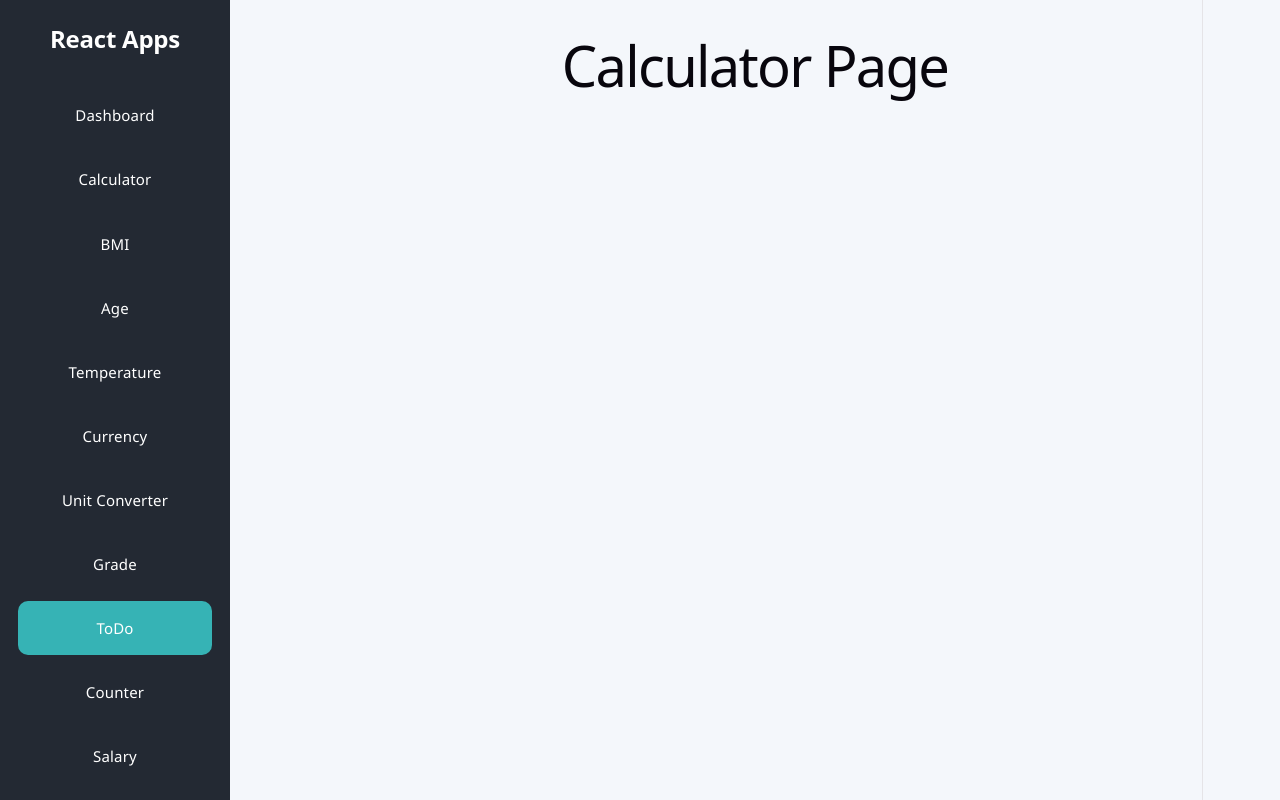
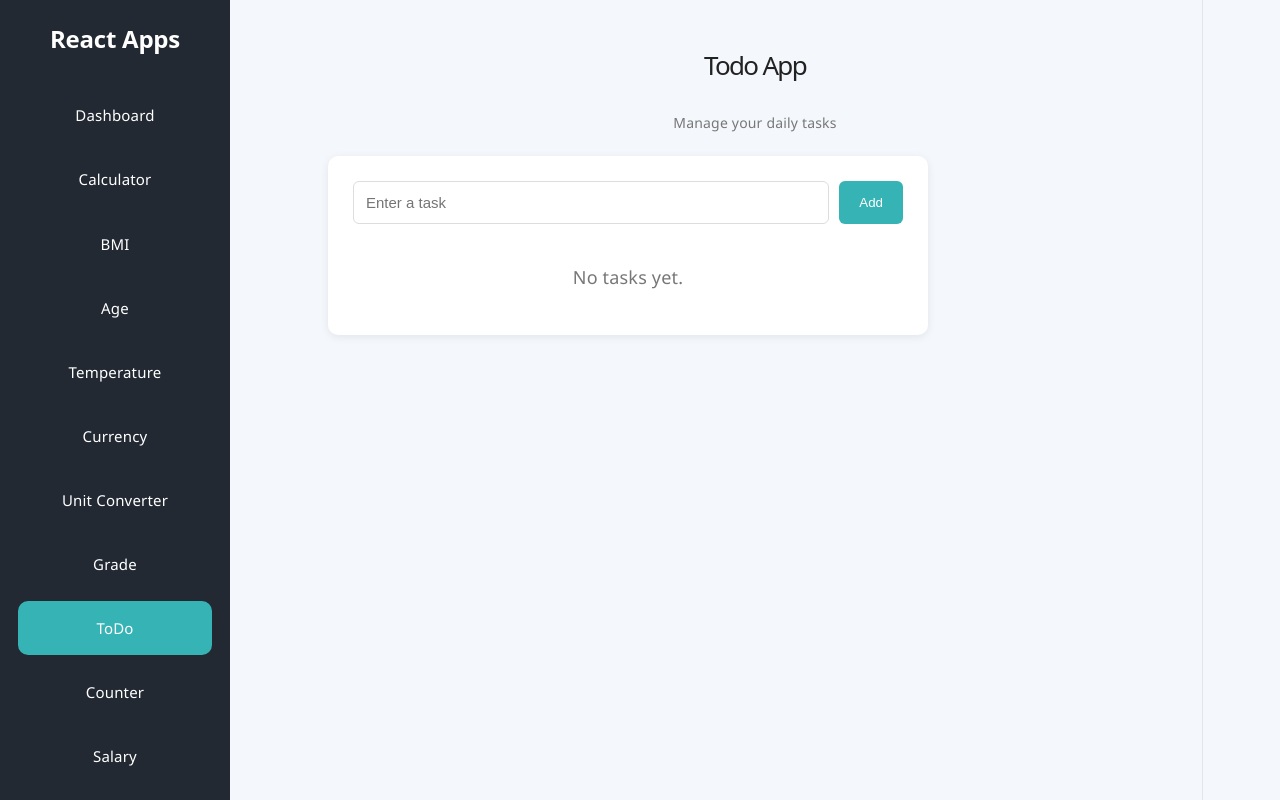
Before and after one commit to NaimaMuse/React-Mini-Apps, a React (Vite) app in the folder my-react-app/: page /todo in a window 1280 px wide. Built offline with nearby package versions, Linux system fonts and the light colour scheme.

Commit message:
created the todo  app and its design

```diff
--- a/my-react-app/src/App.css
+++ b/my-react-app/src/App.css
@@ -896,3 +896,128 @@ body{
     font-size:26px;
     font-weight:bold;
 }
+
+
+
+/* ===========================
+   TODO APP
+=========================== */
+
+.todo-page{
+    width:100%;
+}
+
+.todo-header{
+    margin-bottom:20px;
+}
+
+.todo-header h1{
+    font-size:26px;
+    color:#222;
+}
+
+.todo-header p{
+    color:#777;
+    font-size:14px;
+    margin-top:4px;
+}
+
+.todo-card{
+    max-width:600px;
+    background:#fff;
+    padding:25px;
+    border-radius:10px;
+    box-shadow:0 2px 8px rgba(0,0,0,.08);
+}
+
+/* Input */
+
+.todo-input-group{
+    display:flex;
+    gap:10px;
+    margin-bottom:20px;
+}
+
+.todo-input-group input{
+    flex:1;
+    padding:12px;
+    border:1px solid #ddd;
+    border-radius:6px;
+    outline:none;
+    font-size:15px;
+}
+
+.todo-input-group input:focus{
+    border-color:#36b3b5;
+}
+
+.todo-input-group button{
+    background:#36b3b5;
+    color:white;
+    border:none;
+    padding:12px 20px;
+    border-radius:6px;
+    cursor:pointer;
+}
+
+.todo-input-group button:hover{
+    background:#2a9b9d;
+}
+
+/* Task List */
+
+.todo-list ul{
+    list-style:none;
+}
+
+.todo-item{
+    display:flex;
+    justify-content:space-between;
+    align-items:center;
+    padding:12px 15px;
+    margin-bottom:10px;
+    background:#f7f9fa;
+    border-radius:8px;
+}
+
+.todo-item span{
+    font-size:15px;
+    color:#333;
+}
+
+.todo-buttons{
+    display:flex;
+    gap:8px;
+}
+
+.edit-btn{
+    background:#36b3b5;
+    color:white;
+    border:none;
+    padding:7px 12px;
+    border-radius:5px;
+    cursor:pointer;
+}
+
+.delete-btn{
+    background:#e74c3c;
+    color:white;
+    border:none;
+    padding:7px 12px;
+    border-radius:5px;
+    cursor:pointer;
+}
+
+.edit-btn:hover{
+    background:#2a9b9d;
+}
+
+.delete-btn:hover{
+    background:#c0392b;
+}
+
+.empty-task{
+    text-align:center;
+    color:#777;
+    padding:20px;
+}
--- a/my-react-app/src/Pages/Todo.jsx
+++ b/my-react-app/src/Pages/Todo.jsx
@@ -1,5 +1,105 @@
+import { useState } from "react";
+
 function Todo() {
-  return <h1>Calculator Page</h1>;
+  const [task, setTask] = useState("");
+  const [tasks, setTasks] = useState([]);
+  const [editIndex, setEditIndex] = useState(null);
+
+  function addTask() {
+    if (task.trim() === "") return;
+
+    if (editIndex !== null) {
+      const updatedTasks = [...tasks];
+      updatedTasks[editIndex] = task;
+      setTasks(updatedTasks);
+      setEditIndex(null);
+    } else {
+      setTasks([...tasks, task]);
+    }
+
+    setTask("");
+  }
+
+  function deleteTask(index) {
+    const updatedTasks = tasks.filter((_, i) => i !== index);
+    setTasks(updatedTasks);
+
+    if (editIndex === index) {
+      setTask("");
+      setEditIndex(null);
+    }
+  }
+
+  function editTask(index) {
+    setTask(tasks[index]);
+    setEditIndex(index);
+  }
+
+  return (
+    <div className="todo-page">
+
+      <div className="todo-header">
+        <h1>Todo App</h1>
+        <p>Manage your daily tasks</p>
+      </div>
+
+      <div className="todo-card">
+
+        <div className="todo-input-group">
+
+          <input
+            type="text"
+            placeholder="Enter a task"
+            value={task}
+            onChange={(e) => setTask(e.target.value)}
+          />
+
+          <button onClick={addTask}>
+            {editIndex !== null ? "Update" : "Add"}
+          </button>
+
+        </div>
+
+        <div className="todo-list">
+
+          {tasks.length === 0 ? (
+            <p className="empty-task">No tasks yet.</p>
+          ) : (
+            <ul>
+              {tasks.map((item, index) => (
+                <li key={index} className="todo-item">
+
+                  <span>{item}</span>
+
+                  <div className="todo-buttons">
+
+                    <button
+                      className="edit-btn"
+                      onClick={() => editTask(index)}
+                    >
+                      Edit
+                    </button>
+
+                    <button
+                      className="delete-btn"
+                      onClick={() => deleteTask(index)}
+                    >
+                      Delete
+                    </button>
+
+                  </div>
+
+                </li>
+              ))}
+            </ul>
+          )}
+
+        </div>
+
+      </div>
+
+    </div>
+  );
 }
 
 export default Todo;
```
